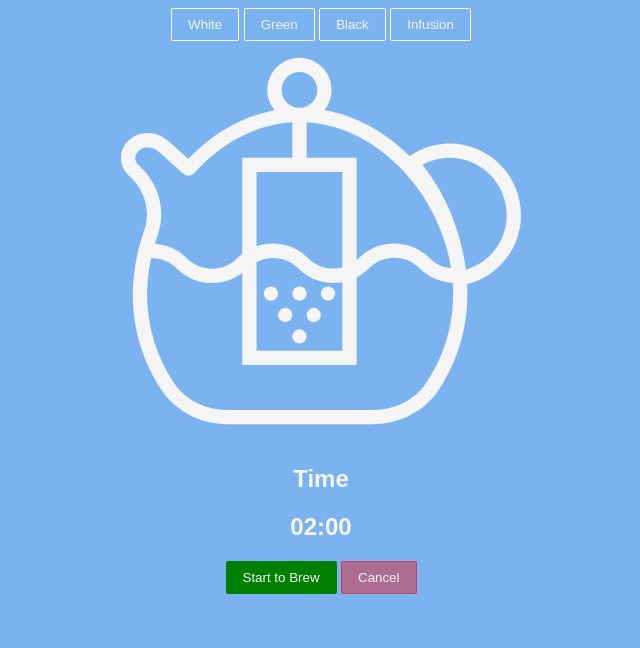
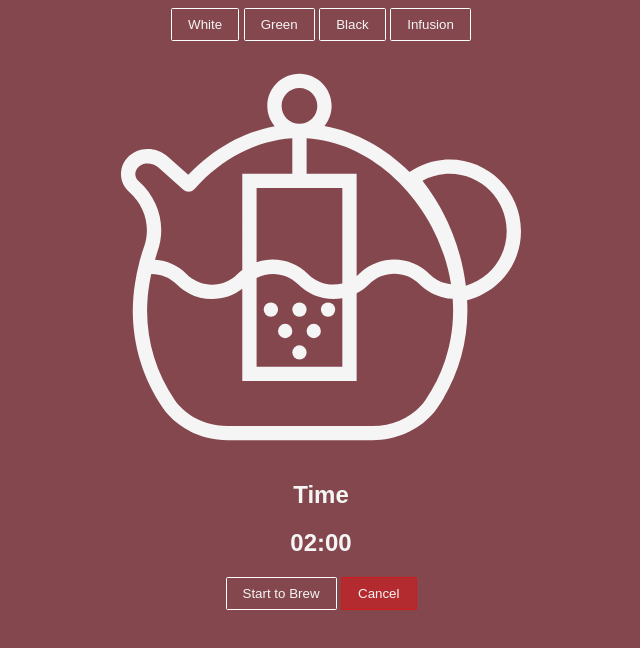
Before and after one commit to Mycroft1891/portfolio, a plain HTML site: page teatime.html in a window 1280 px wide. Shown: the whole page, without its empty margins (319-959 px from the left). Drawn offline with Linux system fonts and the light colour scheme.

Commit message:
change styling

```diff
--- a/teatime.html
+++ b/teatime.html
@@ -6,7 +6,7 @@
     <meta name="viewport" content="width=device-width, initial-scale=1">
     <style media="screen">
       body {
-        background-color: #7ab3ef;
+        background-color: #84474e;
         font-family: sans-serif;
         color: whitesmoke;
       }
@@ -15,21 +15,21 @@
         padding: 0.5rem 1rem;
         border-radius: 0.1rem;
       }
-      .teas {
-        background-color: #7ab3ef;
+      img {
+        margin-top: 1rem;
+        max-width: 90vw;
+      }
+      .teas, #start {
+        background-color: #84474e;
         border: 1px solid white;
       }
-      .teas:hover {
-        color: #7ab3ef;
+      .teas:hover, #start:hover {
+        color: #84474e;
         background-color: whitesmoke;
       }
-      #start {
-        background-color: green;
-        border: 1px solid green;
-      }
       #start:disabled {
-        background-color: rgba(0, 128, 0, 0.39);
-        border: 1px solid rgba(0 , 128, 0, 0.39);
+        background-color: rgba(97, 52, 57, 0.61);
+        border: 1px solid rgba(97, 52, 57, 0.61);
       }
       #cancel {
         background-color: red;
```
